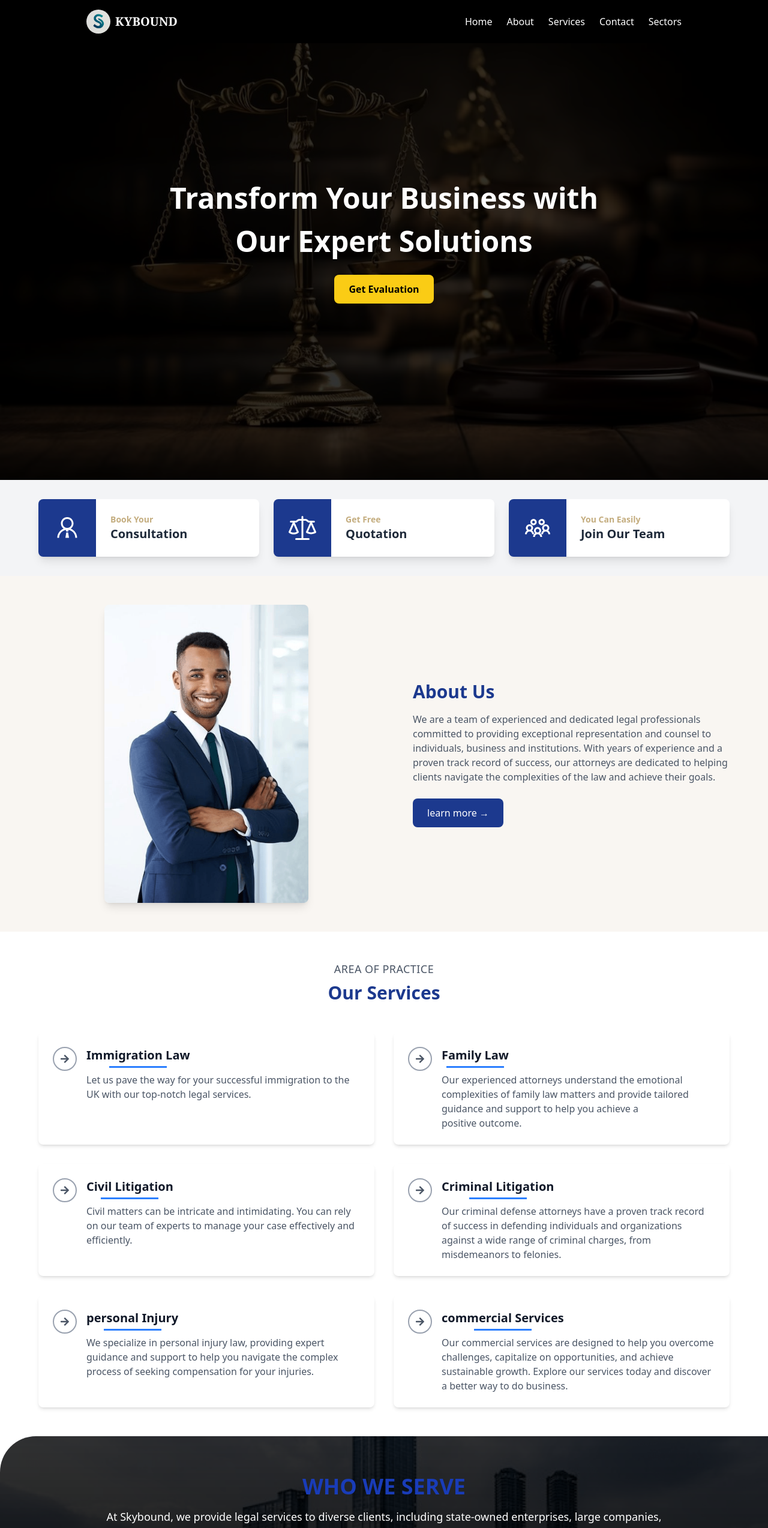
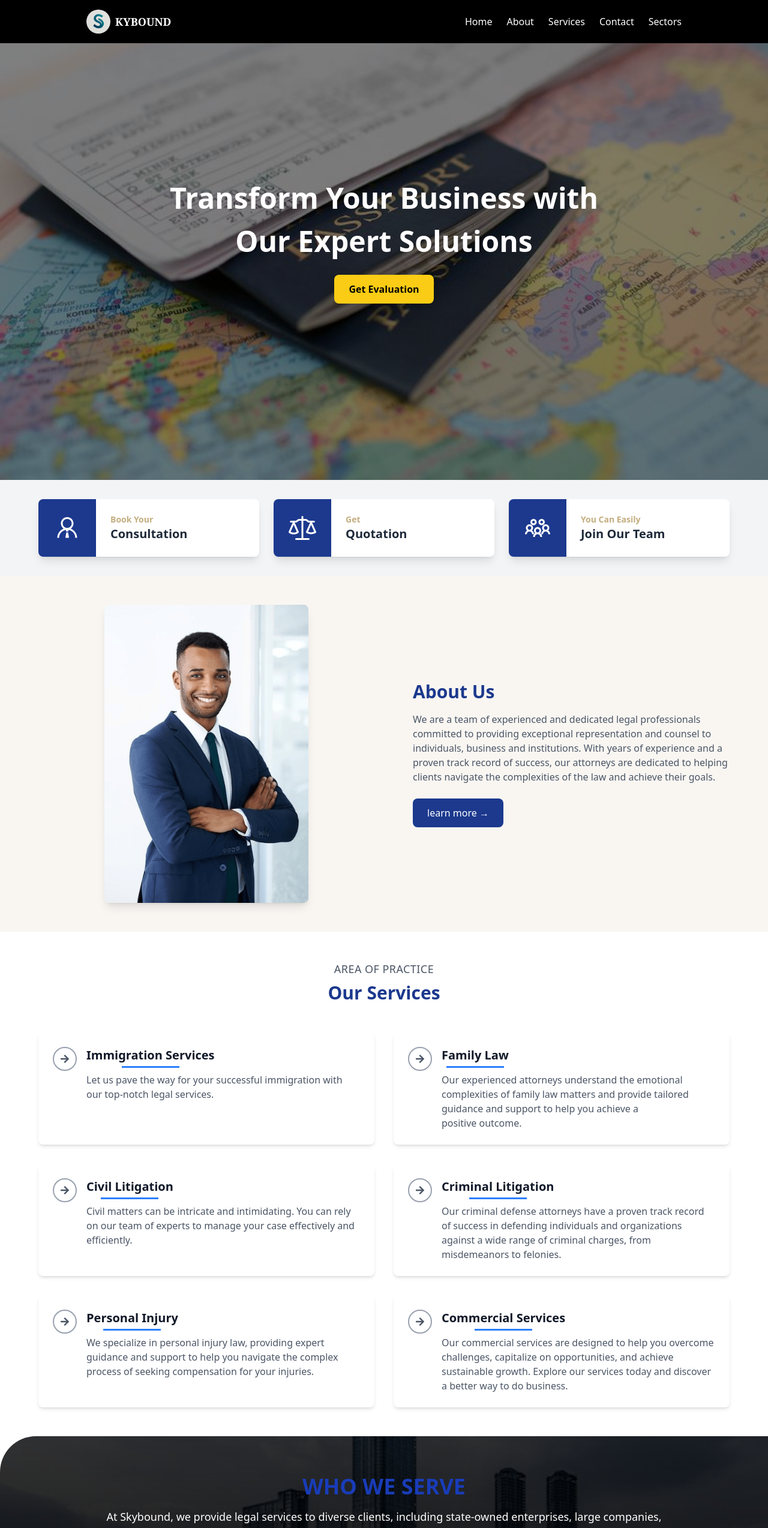
Before and after one commit to Dideoluwa31/Skyboundlegal, a Next.js app: page / in a window 1280 px wide. Shown: the top 2547 px of the page at 60% size. Built offline with nearby package versions, Linux system fonts and the light colour scheme.

Commit message:
home background img

```diff
--- a/app/globals.css
+++ b/app/globals.css
@@ -12,7 +12,7 @@
     align-items: center;
     justify-content: center;
     text-align: center;
-    background: url("/bg-imgs/legal.jpg") center/cover no-repeat;
+    background: url("/bg-imgs/travel pasport.jpeg") center/cover no-repeat;
   }
 
   /* Tailwind's bg-black/50 equivalent */
@@ -20,7 +20,7 @@
     content: "";
     position: absolute;
     inset: 0;
-    background-color: rgba(0, 0, 0, 0.8); /* Black with 50% opacity */
+    background-color: rgba(0, 0, 0, 0.5); /* Black with 50% opacity */
   }
 
   .header-content {
--- a/app/navcomponents/Navbar.jsx
+++ b/app/navcomponents/Navbar.jsx
@@ -9,6 +9,7 @@ import Link from "next/link";
 export default function Navbar() {
   const [navBackground, setNavBackground] = useState(false);
   const [isOpen, setIsOpen] = useState(false);
+  const [isMobileLogoRotated, setIsMobileLogoRotated] = useState(false);
 
   useEffect(() => {
     const handleScroll = () => {
@@ -21,6 +22,11 @@ export default function Navbar() {
     };
   }, []);
 
+  // Handle click rotation on mobile view
+  const handleMobileLogoClick = () => {
+    setIsMobileLogoRotated(!isMobileLogoRotated);
+  };
+
   return (
     <nav
       className={`fixed top-0 left-0 w-full transition-all duration-300 z-50
@@ -31,16 +37,21 @@ export default function Navbar() {
           <div className="flex justify-between items-center">
             {/* Logo and Brand Name Combined */}
             <div className="flex items-center space-x-2">
-              <div className="w-10 h-10">
+              {/* Logo with Desktop Hover Rotation */}
+              <div
+                className={`w-10 h-10 ${isMobileLogoRotated ? "rotate-360" : ""}
+                transition-all duration-500 cursor-pointer`}
+                onClick={handleMobileLogoClick} // OnClick for mobile rotation
+              >
                 <Image
                   src="/logo/skylogo.jpg"
                   alt="logo"
-                  width={40}
-                  height={40}
-                  className="object-contain rounded-full"
+                  width={50}
+                  height={50}
+                  className="object-contain rounded-full hover:rotate-180 transition-transform duration-500" // Hover for desktop rotation
                 />
               </div>
-              <h1 className="text-xl font-bold font-serif text-white">KYBOUND</h1>
+              <h1 className="text-lg font-bold font-serif text-white">KYBOUND</h1>
             </div>
 
             {/* Desktop Navigation */}
--- a/app/page.jsx
+++ b/app/page.jsx
@@ -61,7 +61,7 @@ export default function HomePage() {
             {
               icon: <GoLaw className="h-12 w-12 text-white" />,
               title: "Quotation",
-              subtitle: "Get Free",
+              subtitle: "Get",
             },
             {
               icon: <LiaUsersSolid className="h-12 w-12 text-white" />,
--- a/components/ServiceSection.jsx
+++ b/components/ServiceSection.jsx
@@ -2,6 +2,7 @@ import React from "react";
 import { FaArrowRight } from "react-icons/fa";
 import { motion } from "framer-motion";
 import services from "@/data/sevices";
+import { useState, useEffect } from "react";
 
 const ServicesSection = () => {
   return (
--- a/data/sevices.js
+++ b/data/sevices.js
@@ -1,7 +1,7 @@
 const services = [
     {
-      title: "Immigration Law",
-      description: "Let us pave the way for your successful immigration to the UK with our top-notch legal services.",
+      title: "Immigration Services",
+      description: "Let us pave the way for your successful immigration with our top-notch legal services.",
     },
     {
       title: "Family Law",
@@ -16,11 +16,11 @@ const services = [
       description: "Our criminal defense attorneys have a proven track record of success in defending individuals and organizations against a wide range of criminal charges, from misdemeanors to felonies.",
     },
     {
-      title: "personal Injury",
+      title: "Personal Injury",
       description: "We specialize in personal injury law, providing expert guidance and support to help you navigate the complex process of seeking compensation for your injuries.",
     },
     {
-      title: " commercial Services",
+      title: " Commercial Services",
       description: "Our commercial services are designed to help you overcome challenges, capitalize on opportunities, and achieve sustainable growth. Explore our services today and discover a better way to do business.",
     },
   ];
```
Also changed, not shown: public/bg-imgs/travel pasport.jpeg (added).
